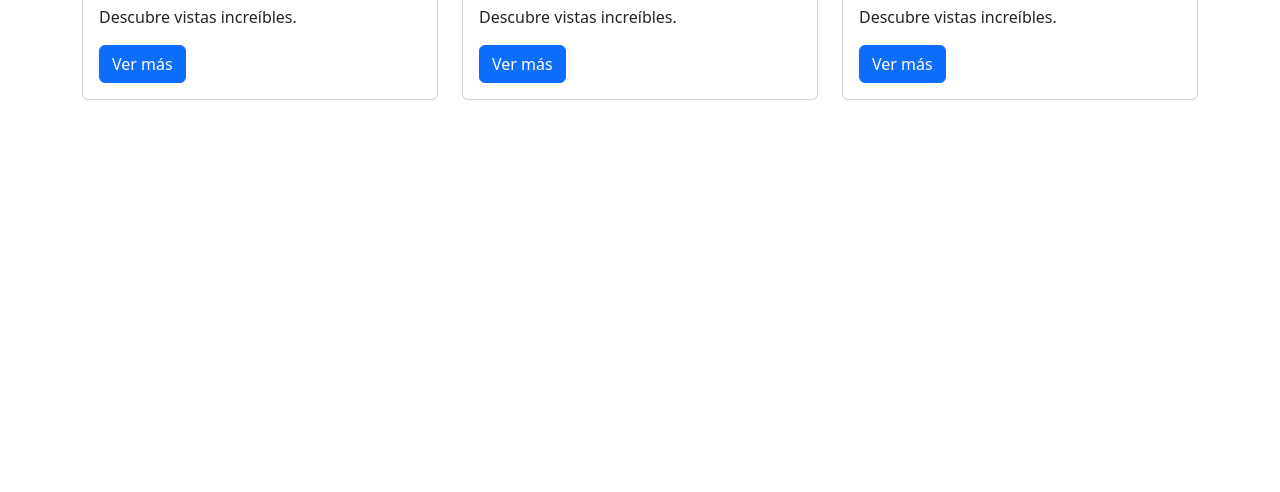
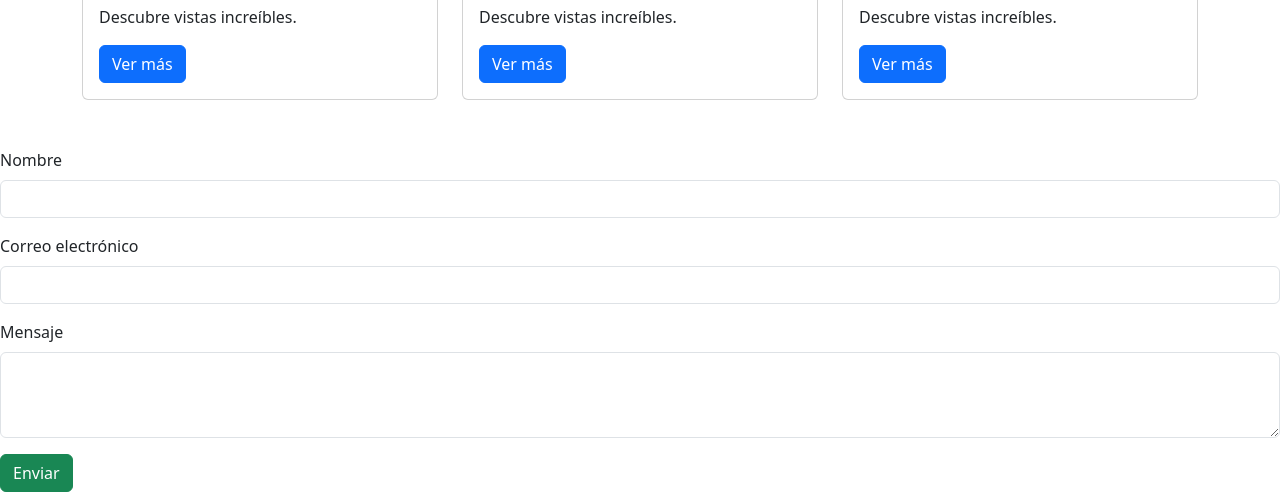
Before and after one commit to StacyVindas/skyadventure, a plain HTML site: page index.html in a window 1280 px wide. Shown: the part 456-948 px from the top of the page. Before the commit the page ends 800 px from the top, so only its background shows below. Drawn offline with nearby package versions, Linux system fonts and the light colour scheme.

Commit message:
Agregar formulario

```diff
--- a/index.html
+++ b/index.html
@@ -81,8 +81,27 @@
     <!-- -->
   </div>
 </section>
+<form class="needs-validation" novalidate>
+  <div class="mb-3">
+    <label for="nombre" class="form-label">Nombre</label>
+    <input type="text" class="form-control" id="nombre" required>
+    <div class="invalid-feedback">Por favor ingresa tu nombre.</div>
+  </div>
 
+  <div class="mb-3">
+    <label for="correo" class="form-label">Correo electrónico</label>
+    <input type="email" class="form-control" id="correo" required>
+    <div class="invalid-feedback">Por favor ingresa un correo válido.</div>
+  </div>
 
+  <div class="mb-3">
+    <label for="mensaje" class="form-label">Mensaje</label>
+    <textarea class="form-control" id="mensaje" rows="3" required></textarea>
+    <div class="invalid-feedback">Por favor escribe un mensaje.</div>
+  </div>
+
+  <button class="btn btn-success" type="submit">Enviar</button>
+</form>
 <script src="https://cdn.jsdelivr.net/npm/bootstrap@5.3.0/dist/js/bootstrap.bundle.min.js"></script>
 </body>
 </html>
```
